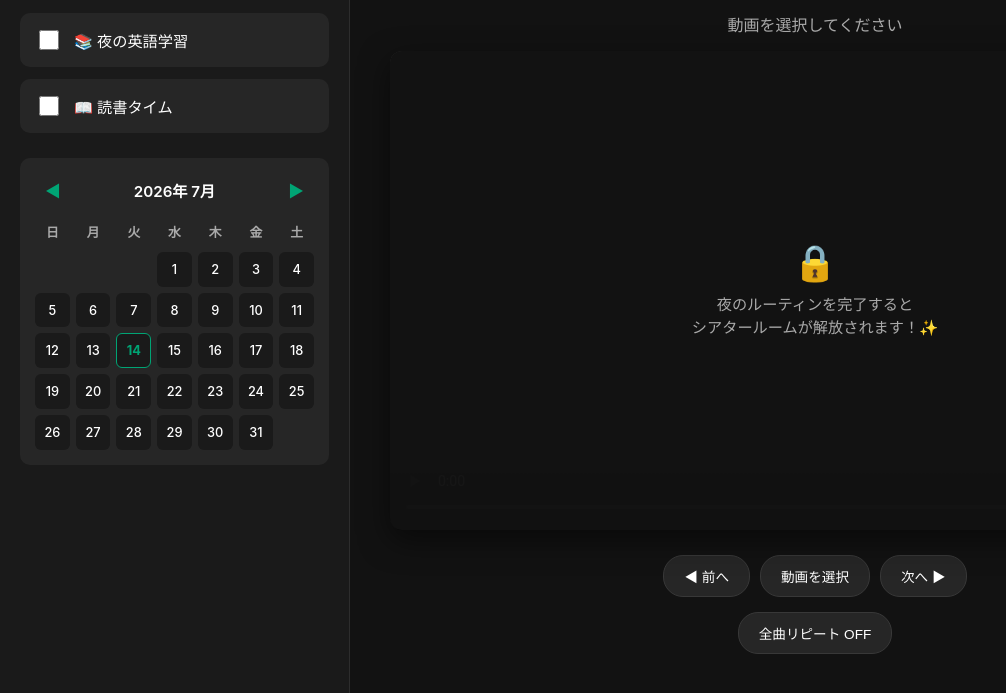
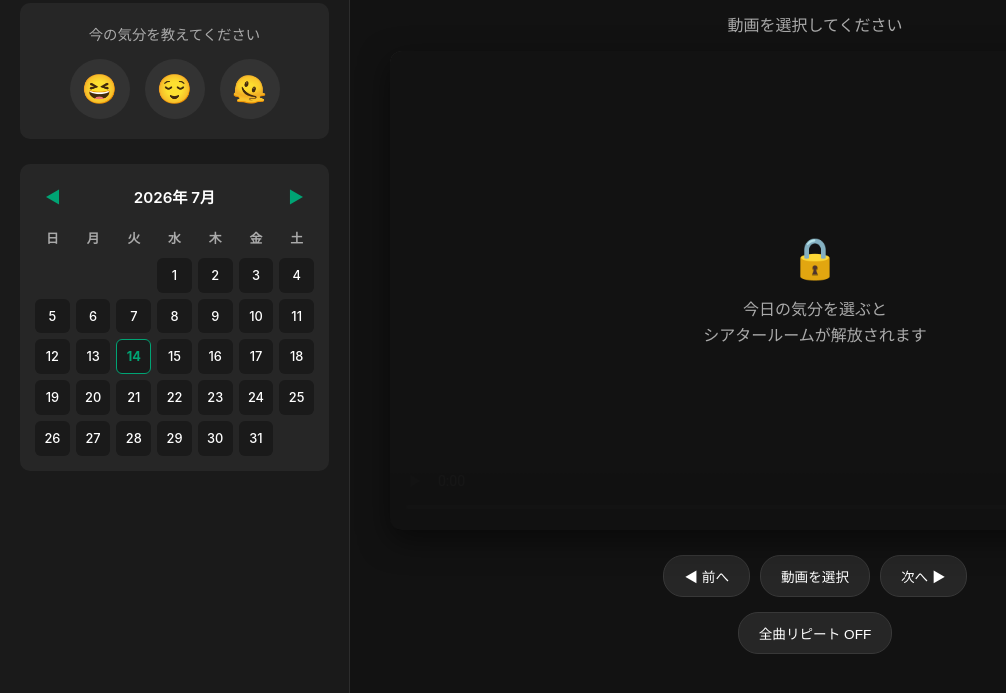
Before and after one commit to annko28/tonight-routine, a plain HTML site: page index.html in a window 1280 px wide. Shown: the part 67-760 px from the top of the page, without its empty margins (0-1006 px from the left). Drawn offline with Linux system fonts and the light colour scheme.

Commit message:
Update index.html

```diff
--- a/index.html
+++ b/index.html
@@ -44,7 +44,7 @@
       display: flex;
       align-items: center;
       gap: 12px;
-      margin-bottom: 15px;
+      margin-bottom: 5px;
     }
 
     .routine-bear {
@@ -61,38 +61,45 @@
       font-weight: 600;
     }
 
-    /* タスクリスト */
-    .task-list {
-      display: flex;
-      flex-direction: column;
-      gap: 12px;
+    /* 今日の気分（ムード）選択エリア */
+    .mood-selector {
+      background-color: var(--item-bg);
+      padding: 20px 15px;
+      border-radius: 10px;
+      text-align: center;
     }
 
-    .task-item {
+    .mood-prompt {
+      margin: 0 0 15px 0;
+      font-size: 0.9rem;
+      color: var(--text-muted);
+      font-weight: 500;
+    }
+
+    .mood-buttons {
+      display: flex;
+      justify-content: center;
+      gap: 15px;
+    }
+
+    .mood-btn {
+      background-color: #333333;
+      border: 2px solid transparent;
+      border-radius: 50%;
+      width: 60px;
+      height: 60px;
+      font-size: 1.8rem;
+      cursor: pointer;
       display: flex;
       align-items: center;
-      background-color: var(--item-bg);
-      padding: 14px 15px;
-      border-radius: 10px;
-      cursor: pointer;
-      transition: background 0.2s;
+      justify-content: center;
+      transition: all 0.3s cubic-bezier(0.175, 0.885, 0.32, 1.275);
+      padding: 0;
     }
 
-    .task-item:hover {
-      background-color: #323232;
-    }
-
-    .task-item input[type="checkbox"] {
-      margin-right: 15px;
-      width: 20px;
-      height: 20px;
-      accent-color: var(--main-color);
-      cursor: pointer;
-    }
-
-    .task-text {
-      font-size: 0.95rem;
-      font-weight: 500;
+    .mood-btn:hover {
+      transform: scale(1.1);
+      background-color: #444444;
     }
 
     /* カレンダーカード */
@@ -148,12 +155,25 @@
       font-weight: 500;
       background-size: cover;
       background-position: center;
+      transition: all 0.3s ease;
     }
 
     .day.today {
       border: 1px solid var(--main-color);
       color: var(--main-color);
       font-weight: 700;
+    }
+
+    /* ポンッと出現するアニメーション用 */
+    @keyframes popIn {
+      0% { transform: scale(0.5); opacity: 0; }
+      70% { transform: scale(1.1); }
+      100% { transform: scale(1); opacity: 1; }
+    }
+
+    .day.stamped {
+      animation: popIn 0.5s cubic-bezier(0.175, 0.885, 0.32, 1.275) forwards;
+      color: transparent;
     }
 
     /* 右側：メインコンテンツ */
@@ -212,7 +232,7 @@
       align-items: center;
       justify-content: center;
       z-index: 10;
-      transition: opacity 0.4s ease;
+      transition: opacity 0.8s ease;
       padding: 20px;
       box-sizing: border-box;
     }
@@ -224,15 +244,17 @@
 
     .lock-message {
       text-align: center;
-      font-size: 0.95rem;
+      font-size: 1rem;
       color: var(--text-muted);
-      line-height: 1.5;
+      line-height: 1.6;
+      transition: all 0.3s ease;
     }
 
     .lock-icon {
-      font-size: 2.2rem;
-      margin-bottom: 10px;
+      font-size: 2.5rem;
+      margin-bottom: 15px;
       color: var(--main-color);
+      transition: all 0.3s ease;
     }
 
     /* コントロール群 */
@@ -311,24 +333,27 @@
 </head>
 <body>
 
+  <!-- 左側：サイドバー -->
   <div class="sidebar">
     <div>
+      <!-- クマ画像をタイトルの前に配置 -->
       <div class="routine-header">
         <img src="mascot-tam-walk2504.png" alt="Bear" class="routine-bear">
         <h2>TONIGHT'S ROUTINE</h2>
       </div>
-      <div class="task-list">
-        <label class="task-item">
-          <input type="checkbox" id="task-english" onchange="checkProgress()">
-          <span class="task-text">📚 夜の英語学習</span>
-        </label>
-        <label class="task-item">
-          <input type="checkbox" id="task-reading" onchange="checkProgress()">
-          <span class="task-text">📖 読書タイム</span>
-        </label>
+
+      <!-- 気分選択エリア -->
+      <div class="mood-selector">
+        <p class="mood-prompt" id="moodPrompt">今の気分を教えてください</p>
+        <div class="mood-buttons" id="moodButtons">
+          <button class="mood-btn" onclick="unlockTheater('😆')">😆</button>
+          <button class="mood-btn" onclick="unlockTheater('😌')">😌</button>
+          <button class="mood-btn" onclick="unlockTheater('🫠')">🫠</button>
+        </div>
       </div>
     </div>
 
+    <!-- カレンダーカード -->
     <div class="calendar-card">
       <div class="calendar-header">
         <button onclick="prevMonth()">◀</button>
@@ -339,16 +364,17 @@
     </div>
   </div>
 
+  <!-- 右側：メインコンテンツ -->
   <div class="main-content">
     <div class="player-container">
       <div id="currentTitle">動画を選択してください</div>
 
       <div class="video-wrapper">
         <div class="lock-overlay" id="lockOverlay">
-          <div class="lock-icon">🔒</div>
-          <div class="lock-message">
-            夜のルーティンを完了すると<br>
-            シアタールームが解放されます！✨
+          <div class="lock-icon" id="lockIcon">🔒</div>
+          <div class="lock-message" id="lockMessage">
+            今日の気分を選ぶと<br>
+            シアタールームが解放されます
           </div>
         </div>
         <video id="videoPlayer" controls></video>
@@ -372,7 +398,7 @@
 
   <script>
     // ==========================================
-    // 1. 状態管理（カレンダー機能）
+    // 1. 状態管理（カレンダー・ロック解除）
     // ==========================================
     const todayDate = new Date();
     let currentYear = todayDate.getFullYear();
@@ -391,38 +417,49 @@
       completedDates = JSON.parse(localStorage.getItem('routineLog'));
     }
 
-    // 進捗チェックとランダム写真の抽選
-    function checkProgress() {
-      const englishDone = document.getElementById('task-english').checked;
-      const readingDone = document.getElementById('task-reading').checked;
-      const lockOverlay = document.getElementById('lockOverlay');
-
+    // 気分を選んでロック解除＆写真出現させる関数
+    function unlockTheater(moodEmoji) {
       const today = new Date();
       const dateKey = `${today.getFullYear()}-${today.getMonth()}-${today.getDate()}`;
 
-      // 両方クリアした時の処理
-      if (englishDone && readingDone) {
-        lockOverlay.classList.add('unlocked');
+      const lockOverlay = document.getElementById('lockOverlay');
+      const lockIcon = document.getElementById('lockIcon');
+      const lockMessage = document.getElementById('lockMessage');
+      const moodPrompt = document.getElementById('moodPrompt');
+      const moodButtons = document.getElementById('moodButtons');
 
-        // 今日の写真がまだ決まっていなければ、ランダムで1枚引く
-        if (!completedDates[dateKey]) {
-          const randomIndex = Math.floor(Math.random() * photoList.length);
-          const drawnPhoto = photoList[randomIndex];
-          completedDates[dateKey] = drawnPhoto;
-        }
-      } else {
-        // チェックが外れた時の処理
-        lockOverlay.classList.remove('unlocked');
-        document.getElementById('videoPlayer').pause();
-
-        // 当日の記録を消去
-        if (completedDates[dateKey]) {
-          delete completedDates[dateKey];
-        }
+      // 今日の写真がまだ決まっていなければランダムで1枚引いて保存
+      if (!completedDates[dateKey]) {
+        const randomIndex = Math.floor(Math.random() * photoList.length);
+        completedDates[dateKey] = photoList[randomIndex];
+        localStorage.setItem('routineLog', JSON.stringify(completedDates));
       }
 
-      localStorage.setItem('routineLog', JSON.stringify(completedDates));
+      // カレンダーを更新（写真がポンッと出る）
       renderCalendar();
+
+      // サイドバーのUI変化
+      moodPrompt.innerText = "今日もお疲れ様でした！";
+      moodButtons.style.pointerEvents = 'none'; // 連打防止
+      moodButtons.style.opacity = '0.5';
+
+      // ロック解除のアニメーション演出
+      lockIcon.innerText = '🔓';
+
+      if (moodEmoji === '😆') {
+        lockMessage.innerHTML = 'いい一日でしたね！<br>さあ、楽しい時間の始まりです✨';
+      } else if (moodEmoji === '😌') {
+        lockMessage.innerHTML = 'ゆっくり深呼吸。<br>リラックスしてお楽しみください☕️';
+      } else if (moodEmoji === '🫠') {
+        lockMessage.innerHTML = '今日はいっぱい頑張りましたね。<br>頭を空っぽにして癒やされてください🌿';
+      } else {
+        lockMessage.innerHTML = '今日もお疲れ様でした。<br>ゆっくりお楽しみください✨';
+      }
+
+      // メッセージを読ませるために1秒ちょっと待ってからフェードアウト
+      setTimeout(() => {
+        lockOverlay.classList.add('unlocked');
+      }, 1500);
     }
 
     // カレンダーの描画
@@ -444,6 +481,7 @@
       const firstDay = new Date(currentYear, currentMonth, 1).getDay();
       const totalDays = new Date(currentYear, currentMonth + 1, 0).getDate();
       const today = new Date();
+      const todayKey = `${today.getFullYear()}-${today.getMonth()}-${today.getDate()}`;
 
       for (let i = 0; i < firstDay; i++) {
         const empty = document.createElement('div');
@@ -455,23 +493,21 @@
         dayDiv.className = 'day';
         dayDiv.innerText = day;
 
+        const dateKey = `${currentYear}-${currentMonth}-${day}`;
+        const savedPhoto = completedDates[dateKey];
+
         if (currentYear === today.getFullYear() && currentMonth === today.getMonth() && day === today.getDate()) {
           dayDiv.classList.add('today');
         }
 
-        const dateKey = `${currentYear}-${currentMonth}-${day}`;
-        const savedPhoto = completedDates[dateKey];
-
         // その日に保存された写真があれば表示する
         if (savedPhoto) {
-          // 過去のテストデータ（クマ画像）が残っていた場合の安全策（p1.jpgを表示）
           if (savedPhoto === true || savedPhoto.includes('stamp-bear')) {
             dayDiv.style.backgroundImage = `url('p1.jpg')`;
           } else {
-            // 当選した1〜10のランダム写真を表示
             dayDiv.style.backgroundImage = `url('${savedPhoto}')`;
           }
-          dayDiv.style.color = 'transparent';
+          dayDiv.classList.add('stamped'); // 出現アニメーション用クラス
         }
 
         grid.appendChild(dayDiv);
@@ -490,7 +526,20 @@
       renderCalendar();
     }
 
-    renderCalendar();
+    // 初期化：もし今日すでに解除済みなら、最初からロックを外しておく
+    function checkTodayStatus() {
+      const today = new Date();
+      const dateKey = `${today.getFullYear()}-${today.getMonth()}-${today.getDate()}`;
+      if (completedDates[dateKey]) {
+        document.getElementById('lockOverlay').classList.add('unlocked');
+        document.getElementById('moodPrompt').innerText = "今日もごゆっくりどうぞ☕️";
+        document.getElementById('moodButtons').style.pointerEvents = 'none';
+        document.getElementById('moodButtons').style.opacity = '0.5';
+      }
+      renderCalendar();
+    }
+
+    checkTodayStatus();
 
     // ==========================================
     // 2. 動画プレイヤー・ロジック
```
